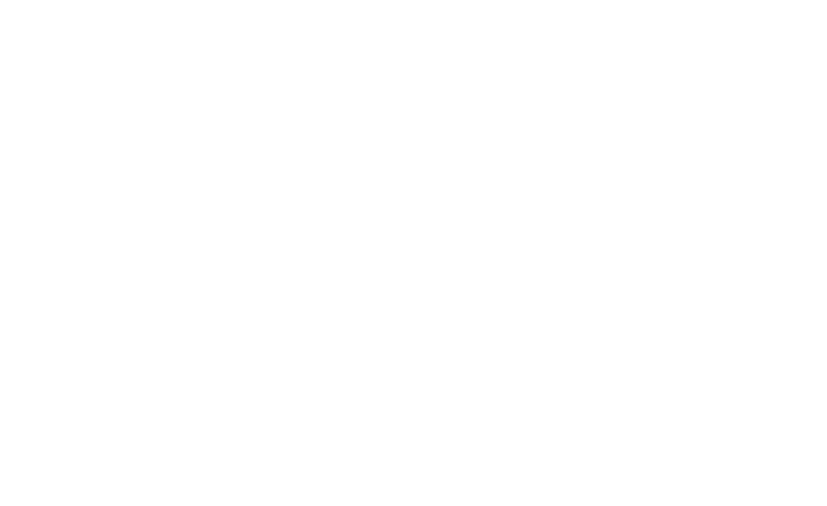
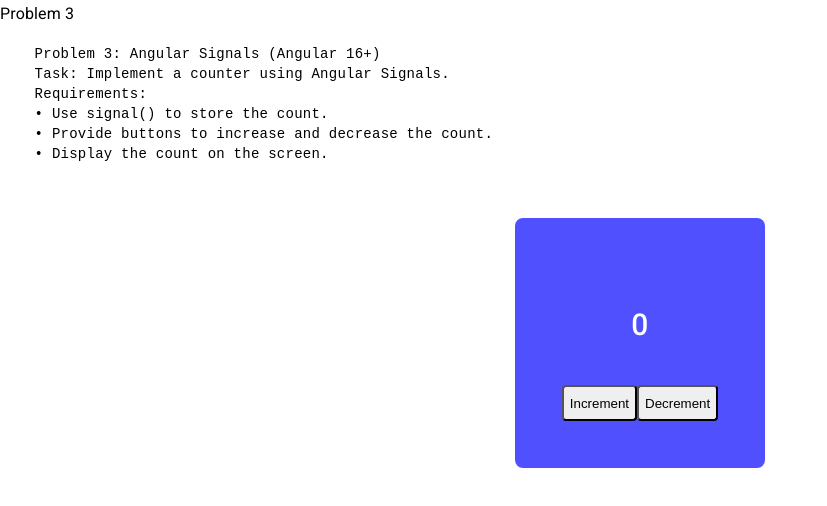
Before and after one commit to RDeyashi/angular-question, an Angular app: page /problem/3 in a window 1280 px wide. Before the commit this address led to /. Shown: the top 506 px of the page, without its empty margins (0-827 px from the left). Built offline with nearby package versions, Linux system fonts and the light colour scheme.

Commit message:
problem 3

```diff
--- a/src/app/app.routes.ts
+++ b/src/app/app.routes.ts
@@ -1,6 +1,7 @@
 import { Routes } from '@angular/router';
 import { Problem1Component } from './problem-1/problem-1.component';
 import { Problem2Component } from './problem-2/problem-2.component';
+import { Problem3Component } from './problem-3/problem-3.component';
 
 export const routes: Routes = [
     {path: '', redirectTo:'/problem/1', pathMatch: 'full'},
@@ -8,7 +9,8 @@
         path: 'problem',
         children: [
             {path: '1', component: Problem1Component},
-            {path: '2', component: Problem2Component}
+            {path: '2', component: Problem2Component},
+            {path: '3', component: Problem3Component},
         ]
     }
 ];
--- a/src/app/problem-1/problem-1.component.html
+++ b/src/app/problem-1/problem-1.component.html
@@ -1,2 +1,15 @@
+<h3>Problem 1</h3>
+<pre>
+    Problem 1: Dynamic Component Loading
+    Task: Create a directive that dynamically loads a component inside a &lt;div&gt; when a button is clicked.
+    Requirements:
+    • Use ViewContainerRef and ComponentFactoryResolver to create the component dynamically.
+    • The component should display a simple message.
+    • Add a button to load the component.
+</pre>
+
+
+<br><br>
+
 <button (click)="loadComponent()">Click to load dynamic component</button>
 <div appDynamicLoad></div>
--- a/src/app/problem-2/problem-2.component.html
+++ b/src/app/problem-2/problem-2.component.html
@@ -1,3 +1,17 @@
+<h3>Problem 2</h3>
+<pre>
+    Problem 2: RxJS & Search Autocomplete
+    Task: Implement a real-time search bar that fetches user data using an API call.
+    Requirements:
+    • Use RxJS debounceTime to delay API calls.
+    • Use switchMap to avoid multiple unnecessary requests.
+    • Display search results in a dropdown.
+</pre>
+
+
+<br><br>
+
+
 <input type="text" placeholder="Enter name to search" [formControl]="search" [matAutocomplete]="auto" />
 <mat-autocomplete #auto="matAutocomplete">
     @for (item of option; track $index) {
--- /dev/null
+++ b/src/app/problem-3/problem-3.component.html
@@ -0,0 +1,26 @@
+<h3>Problem 3</h3>
+<pre>
+    Problem 3: Angular Signals (Angular 16+)
+    Task: Implement a counter using Angular Signals.
+    Requirements:
+    • Use signal() to store the count.
+    • Provide buttons to increase and decrease the count.
+    • Display the count on the screen.
+</pre>
+
+
+<br><br>
+
+<div class="box">
+    <div class="container count-box">
+        <div></div>
+        {{count() | number}}
+        <div>
+            <button (click)="increment()">Increment</button>
+            <button (click)="decrement()">Decrement</button>
+        </div>
+        @if (message) {
+            <div style="margin-bottom: 12px;">{{message}}</div>
+        }
+    </div>
+</div>
--- /dev/null
+++ b/src/app/problem-3/problem-3.component.scss
@@ -0,0 +1,35 @@
+.container {
+    display: grid;
+    place-items: center;
+    /* Centers both horizontally & vertically */
+    height: 100vh;
+}
+
+.count-box {
+    display: flex;
+    flex-direction: column;
+    align-items: center;
+    justify-content: center;
+    text-align: center;
+    gap: 50px;
+    width: 250px;
+    height: 250px;
+    color: white;
+    font-size: 30px;
+    font-weight: 500;
+    background: rgba(0, 0, 255, 0.685);
+    border-radius: 8px;
+}
+
+button {
+    cursor: pointer;
+    border-radius: 4px;
+    height: 36px;
+}
+
+.box {
+    display: flex;
+    flex-direction: row;
+    align-items: center;
+    justify-content: center;
+}
--- /dev/null
+++ b/src/app/problem-3/problem-3.component.ts
@@ -0,0 +1,31 @@
+import { CommonModule } from '@angular/common';
+import { Component, signal } from '@angular/core';
+
+@Component({
+  selector: 'app-problem-3',
+  standalone: true,
+  imports: [
+    CommonModule
+  ],
+  templateUrl: './problem-3.component.html',
+  styleUrl: './problem-3.component.scss'
+})
+export class Problem3Component {
+  message: string = '';
+  count = signal(0);
+
+  increment() {
+    this.count.update((value: number) => value + 1);
+    this.message = ''
+  }
+
+  decrement() {
+    this.count.update((value: number) => value - 1);
+    if (this.count() < 0) {
+      this.count.set(0);
+      this.message = `Minimum is 0`
+    } else {
+      this.message = ''
+    }
+  }
+}
```
Also changed, not shown: 1 other file (tests, documents, lock files or other folders).
